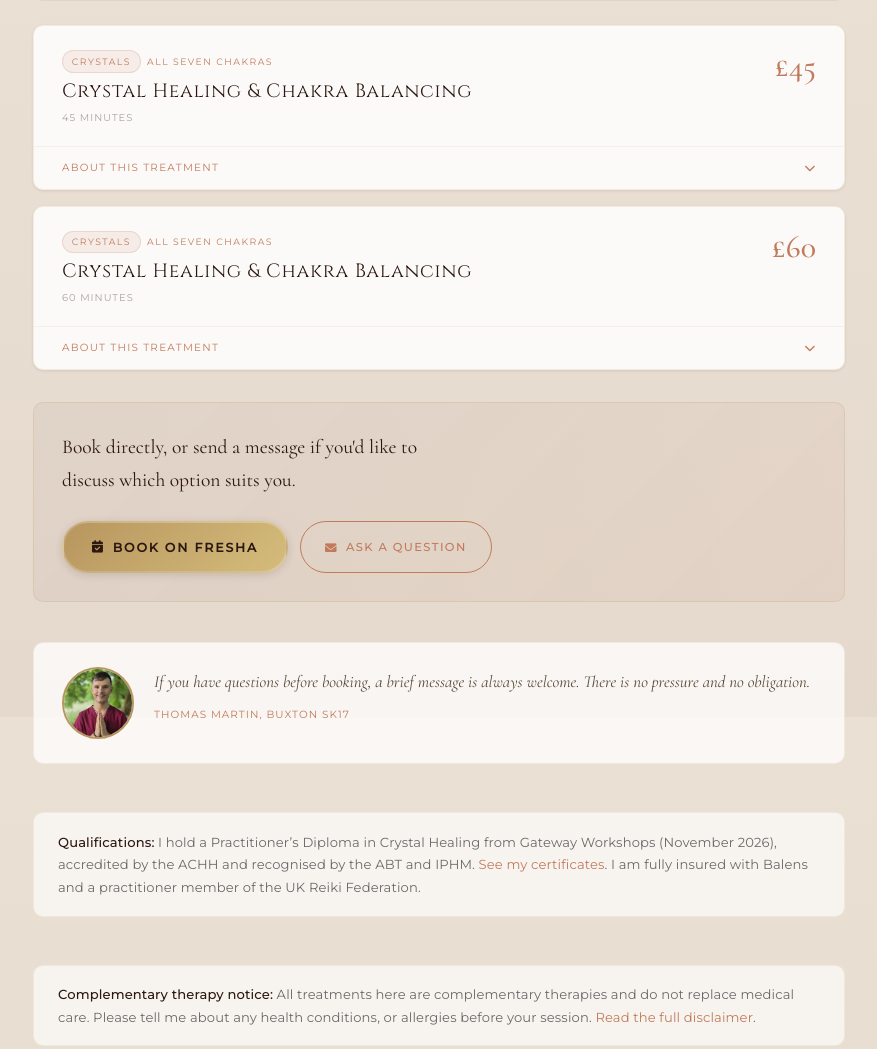
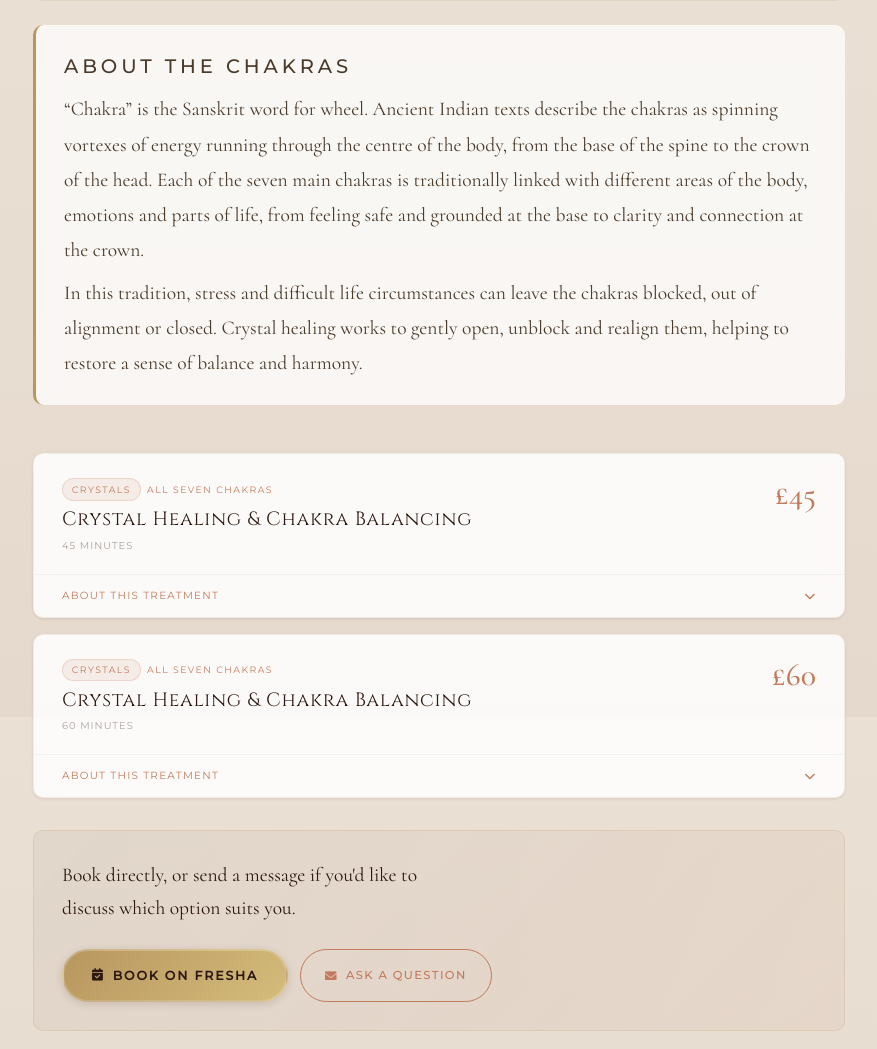
Before and after one commit to thereikispace/TheReikiSpace, a plain HTML site: page treatments.html in a window 1280 px wide. Shown: the part 1683-2732 px from the top of the page, without its empty margins (201-1078 px from the left). Drawn offline with Linux system fonts and the light colour scheme.

Commit message:
Treatments: add "About the chakras" and drop tag pills from crystal cards
Co-Authored-By: Claude Opus 5.5 <noreply@anthropic.com>

```diff
--- a/treatments.html
+++ b/treatments.html
@@ -761,6 +761,13 @@
                 <img src="crystal-healing-pendulum.jpg" alt="Client relaxing on a therapy couch with a lapis lazuli crystal on the brow and a fluorite pendulum held above during crystal healing" width="800" height="533" loading="lazy" style="width:100%; height:auto; display:block;" onerror="this.parentElement.style.display='none';">
             </div>
 
+            <!-- About the chakras -->
+            <div class="reiki-context">
+                <p class="reiki-context-label">About the chakras</p>
+                <p>&ldquo;Chakra&rdquo; is the Sanskrit word for wheel. Ancient Indian texts describe the chakras as spinning vortexes of energy running through the centre of the body, from the base of the spine to the crown of the head. Each of the seven main chakras is traditionally linked with different areas of the body, emotions and parts of life, from feeling safe and grounded at the base to clarity and connection at the crown.</p>
+                <p>In this tradition, stress and difficult life circumstances can leave the chakras blocked, out of alignment or closed. Crystal healing works to gently open, unblock and realign them, helping to restore a sense of balance and harmony.</p>
+            </div>
+
             <!-- Crystal Healing 45 -->
             <div class="treatment-card" id="crystal-45-card">
                 <div class="card-header">
@@ -782,14 +789,6 @@
                         <p>You lie on the therapy couch, on your back or front, whichever is more comfortable, under a light blanket. You hold a Faden quartz crystal in your left hand, and we start with a few slow, deep breaths together before you settle into your own relaxed pace.</p>
                         <p>Each of the seven chakras is opened in turn with a crystal wand, from the base up to the crown. A crystal of the matching colour is then placed on each one. Working from the crown back down to the base, I rest my hands over each stone for around five minutes while Reiki energy flows through me and the stone to you.</p>
                         <p>To finish, the stones are lifted away, the chakras are balanced and gently closed, and I sweep down from your crown to your feet, holding your feet for a minute or two so you know the session is complete.</p>
-                        <div class="card-includes">
-                            <span class="include-tag">Faden quartz</span>
-                            <span class="include-tag">Guided breathing</span>
-                            <span class="include-tag">Chakras opened base to crown</span>
-                            <span class="include-tag">Coloured crystal on each chakra</span>
-                            <span class="include-tag">Hands-on energy work</span>
-                            <span class="include-tag">Balancing &amp; closing</span>
-                        </div>
                     </div>
                 </div>
             </div>
@@ -814,14 +813,6 @@
                     <div class="card-body-inner">
                         <p>The same crystal healing routine as the 45-minute session, with more time for the crystals to work their magic. This is a good option if you&rsquo;re feeling depleted.</p>
                         <p>Each chakra is opened from the base to the crown, a crystal of the matching colour is placed on each one, and I work from the crown back down to the base with my hands over each stone while Reiki energy flows through me and the stone to you. The extra time means longer at each chakra and longer to rest before the chakras are balanced and closed, finishing with a sweep from crown to feet and a minute or two holding your feet.</p>
-                        <div class="card-includes">
-                            <span class="include-tag">Faden quartz</span>
-                            <span class="include-tag">Guided breathing</span>
-                            <span class="include-tag">Chakras opened base to crown</span>
-                            <span class="include-tag">Coloured crystal on each chakra</span>
-                            <span class="include-tag">Longer at each chakra</span>
-                            <span class="include-tag">Balancing &amp; closing</span>
-                        </div>
                     </div>
                 </div>
             </div>
```
